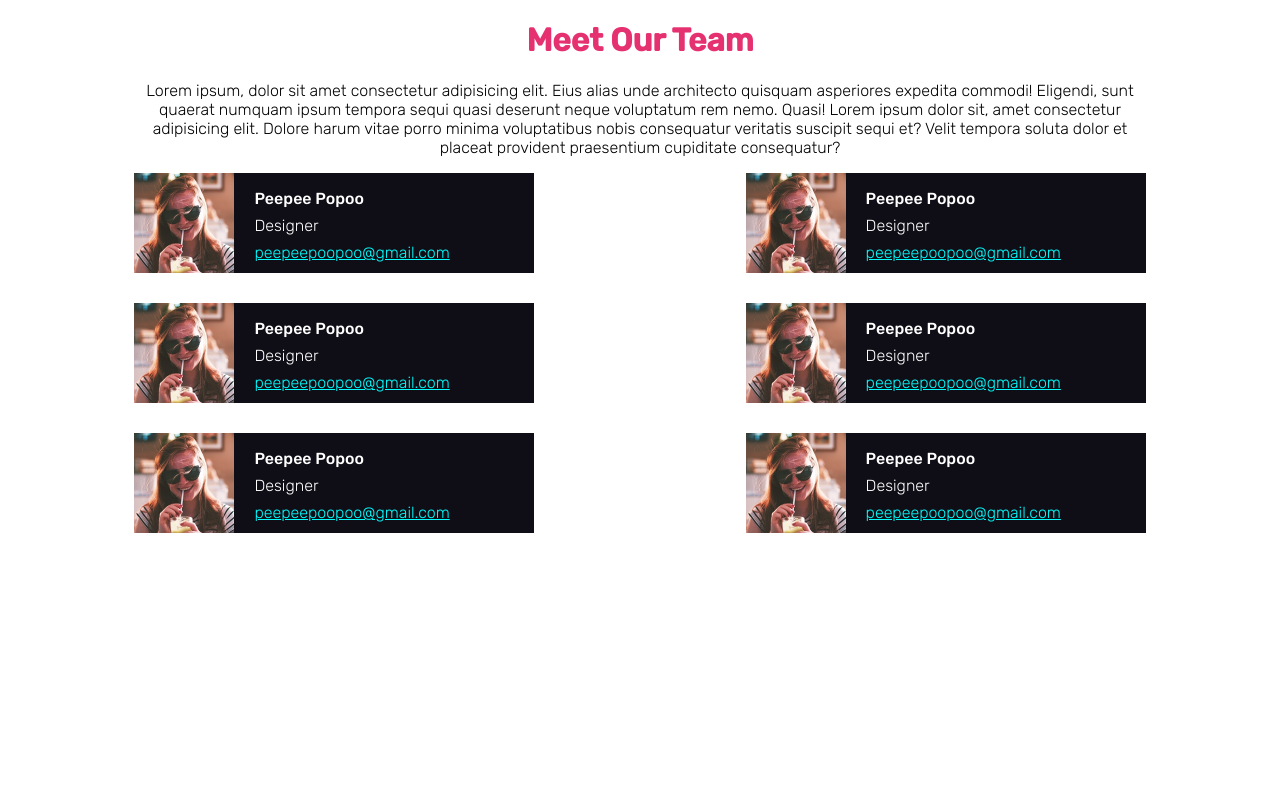
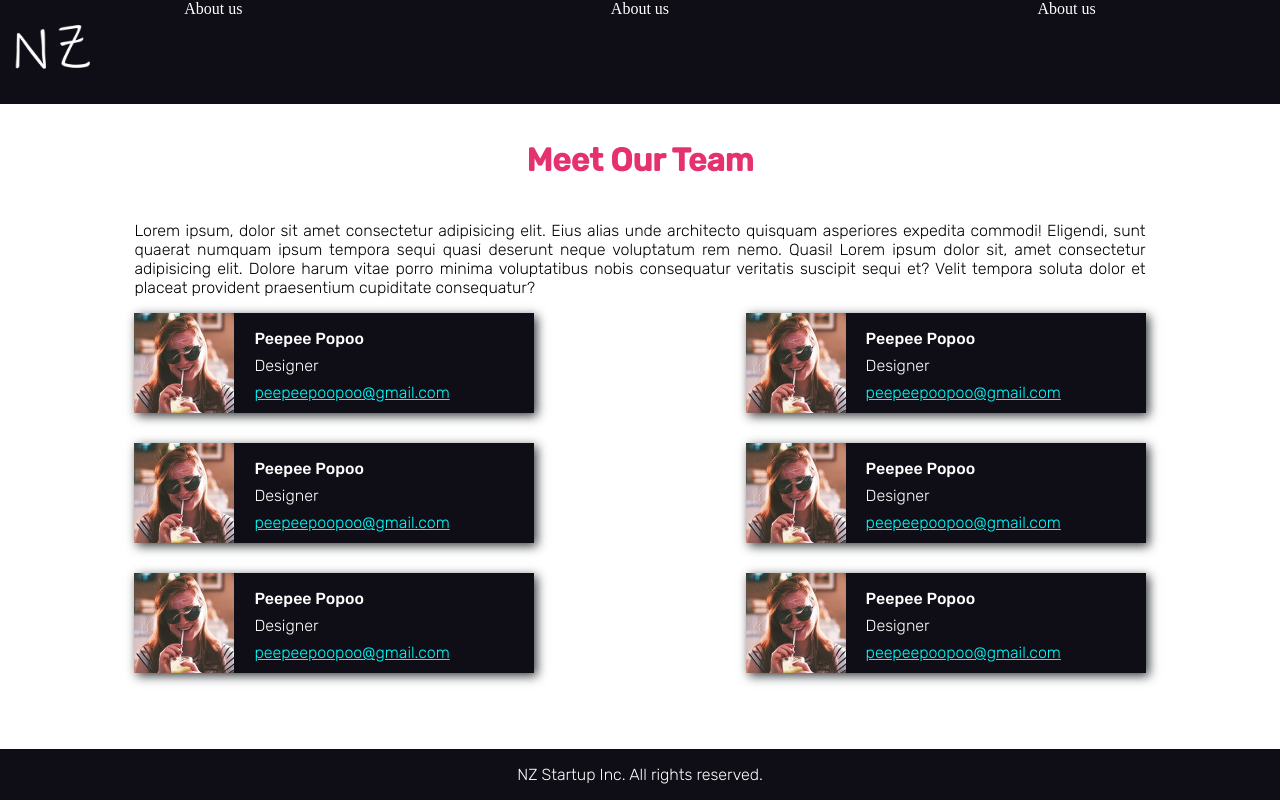
Before and after one commit to Vincenzo-Vicchiariello/html-css-flex-cards, a plain HTML site: page index.html in a window 1280 px wide. Drawn offline with Linux system fonts and the light colour scheme.

Commit message:
Added header and footer!

```diff
--- a/css/style.css
+++ b/css/style.css
@@ -2,12 +2,14 @@ h1 {
     color: #E53170;
     font-family: 'Rubik', sans-serif;
     text-align: center;
+    padding-top: 120px;
+    padding-bottom: 20px;
 }
 
 #TeamIntroduction {
     font-family: 'Rubik', sans-serif;
     font-weight: 100;
-    text-align: center;
+    text-align: justify;
 }
 
 main {
@@ -54,6 +56,7 @@ h3 {
     height: 100px;
     display: flex;
     justify-content: flex-start;
+    box-shadow: 3px 3px 10px rgb(57, 61, 63)
 }
 
 .role {
@@ -80,3 +83,37 @@ img {
 a {
     color: cyan;
 }
+
+.footer {
+    position: fixed;
+    left: 0;
+    bottom: 0;
+    width: 100%;
+    background-color: #0F0E17;
+    color: white;
+    text-align: center;
+    justify-content: flex-end;
+}
+
+.flex-header {
+    position: fixed;
+    width: 100%;
+    left: 0;
+    top: 0;
+    background-color: #0F0E17;
+    color: white;
+    display: flex;
+}
+
+.header-element {
+    display: flex;
+    color: white;
+}
+
+.marginauto {
+    margin: auto;
+}
+
+.itemcenter {
+    align-items: flex-end;
+}
--- a/index.html
+++ b/index.html
@@ -12,12 +12,21 @@
     <link href="https://fonts.googleapis.com/css2?family=Rubik:wght@300;500&display=swap" rel="stylesheet">
 </head>
 <body>
-    <header>
+    <header> <!--Header-Work-In-Progres-->
+        <div class="flex-header">
+            <div> <img class="inline marginauto" src="./img/company-logo.png" alt="company-logo"></div>
+        </div>
+        <div class="flex-header">
+            <div class="header-element marginauto itemcenter"> About us </div>
+            <div class="header-element marginauto itemcenter"> About us </div>
+            <div class="header-element marginauto itemcenter"> About us </div>
+        </div>
+   </header>
+    <main>
         <h1>Meet Our Team</h1>
         <p id="TeamIntroduction">Lorem ipsum, dolor sit amet consectetur adipisicing elit. Eius alias unde architecto quisquam asperiores expedita commodi! Eligendi, sunt quaerat numquam ipsum tempora sequi quasi deserunt neque voluptatum rem nemo. Quasi! Lorem ipsum dolor sit, amet consectetur adipisicing elit. Dolore harum vitae porro minima voluptatibus nobis consequatur veritatis suscipit sequi et? Velit tempora soluta dolor et placeat provident praesentium cupiditate consequatur?</p>
-        </header>
-    <main>
-        <div class="flex-container">
+
+        <div class="flex-container"> <!--Team-Cards-->
             <div class="card">
                 <img src="./img/female1.png"> <p class="inline"> <span class="name"> Peepee Popoo </span> <br> <span class="role">Designer </span> <br> <a href="#">peepeepoopoo@gmail.com</a></p>
             </div>
@@ -38,5 +47,10 @@
             </div>
         </div>
     </main>
+    <footer>
+        <div class="footer">
+                <p>NZ Startup Inc. All rights reserved.</p>
+        </div>
+    </footer>
 </body>
 </html>
```
Also changed, not shown: img/company-logo.png (added).
